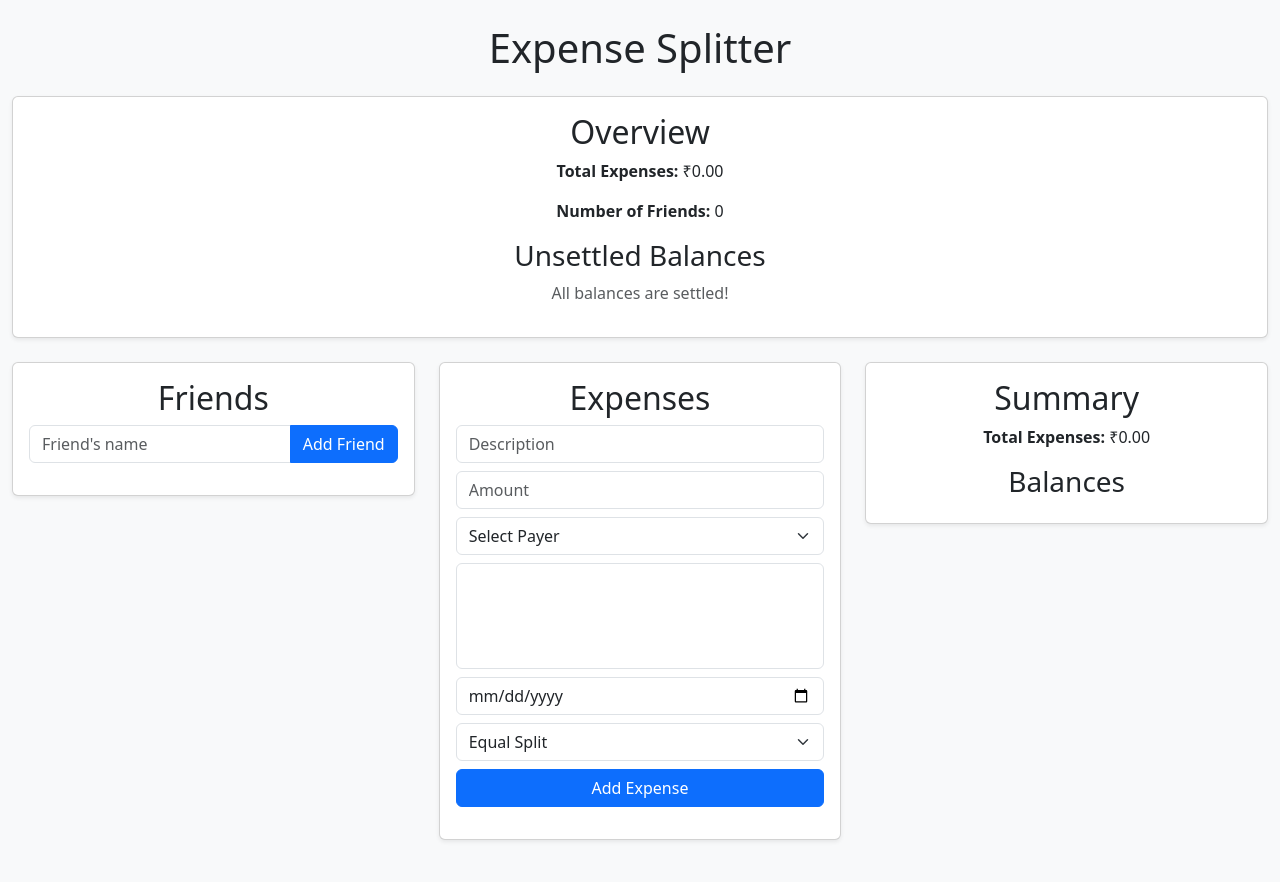
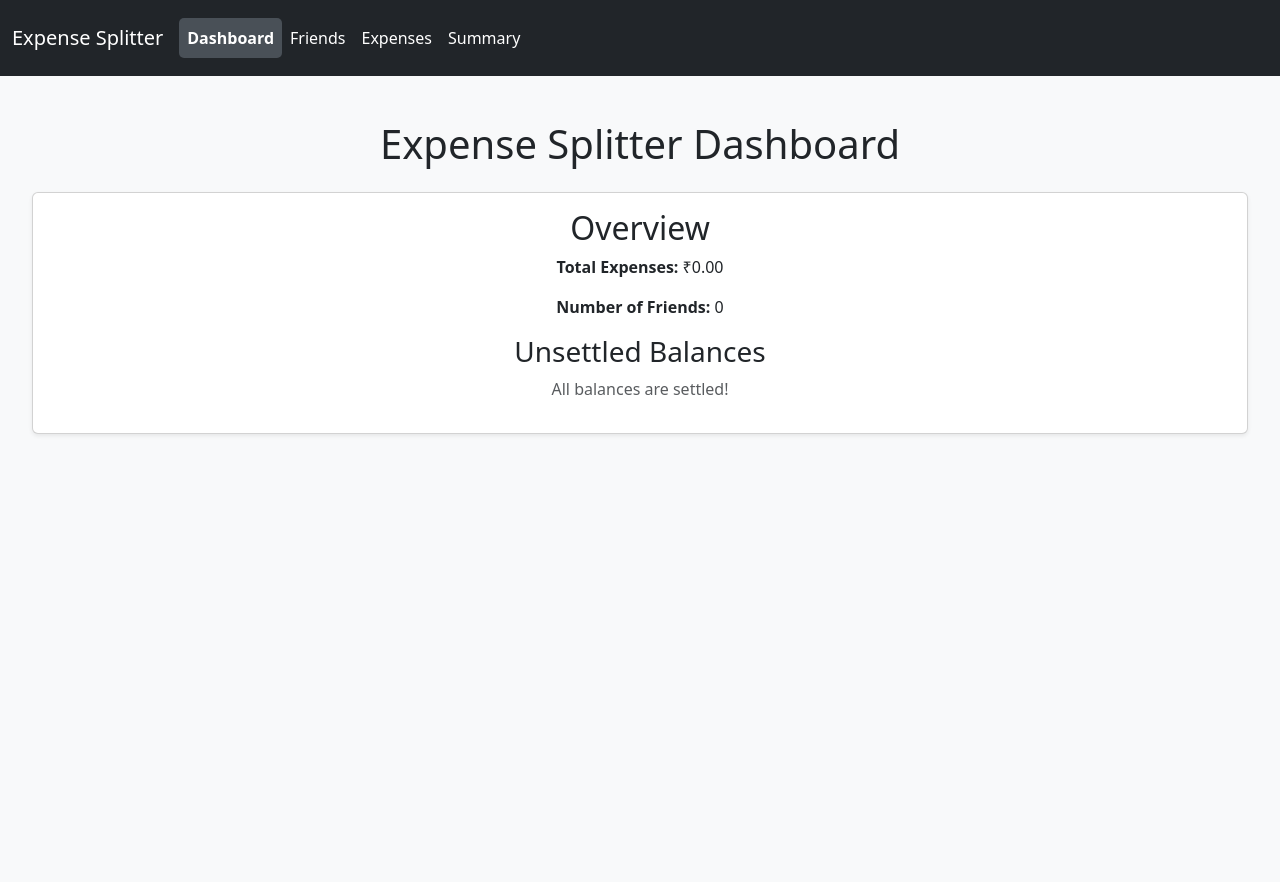
Before and after one commit to SandyaB827/sandya-milestone2, a React (Create React App) app: page / in a window 1280 px wide. Shown: the top 882 px of the page. Built offline with nearby package versions, Linux system fonts and the light colour scheme.

Commit message:
added nav bar for better navigation

```diff
--- a/src/App.css
+++ b/src/App.css
@@ -36,3 +36,8 @@
     transform: rotate(360deg);
   }
 }
+
+.App {
+  min-height: 100vh;
+  background-color: #f8f9fa;
+}
--- a/src/App.js
+++ b/src/App.js
@@ -1,12 +1,49 @@
 import React from 'react';
+import { BrowserRouter as Router, Route, Routes } from 'react-router-dom';
+import Navbar from './components/Navbar';
 import Dashboard from './components/Dashboard';
-import 'bootstrap/dist/css/bootstrap.min.css';
+import FriendList from './components/FriendList';
+import ExpenseList from './components/ExpenseList';
+import ExpenseSummary from './components/ExpenseSummary';
+import { FriendService } from './services/FriendService';
+import { ExpenseService } from './services/ExpenseService';
+import './App.css';
 
 function App() {
+  const [friends, setFriends] = React.useState(FriendService.getFriends());
+  const [expenses, setExpenses] = React.useState(ExpenseService.getExpenses());
+
+  React.useEffect(() => {
+    setFriends(FriendService.getFriends());
+    setExpenses(ExpenseService.getExpenses());
+  }, []);
+
   return (
-    <div>
-      <Dashboard />
-    </div>
+    <Router>
+      <div className="App">
+        <Navbar />
+        <div className="container-fluid py-4">
+          <Routes>
+            <Route
+              path="/"
+              element={<Dashboard friends={friends} expenses={expenses} />}
+            />
+            <Route
+              path="/friends"
+              element={<FriendList friends={friends} setFriends={setFriends} />}
+            />
+            <Route
+              path="/expenses"
+              element={<ExpenseList friends={friends} expenses={expenses} setExpenses={setExpenses} />}
+            />
+            <Route
+              path="/summary"
+              element={<ExpenseSummary friends={friends} expenses={expenses} />}
+            />
+          </Routes>
+        </div>
+      </div>
+    </Router>
   );
 }
 
--- a/src/components/Dashboard.js
+++ b/src/components/Dashboard.js
@@ -1,21 +1,8 @@
-import React, { useState, useEffect } from 'react';
-import FriendList from './FriendList';
-import ExpenseList from './ExpenseList';
-import ExpenseSummary from './ExpenseSummary';
-import { FriendService } from '../services/FriendService';
-import { ExpenseService } from '../services/ExpenseService';
+import React from 'react';
 import { CalculationService } from '../services/CalculationService';
 import './Dashboard.css';
 
-const Dashboard = () => {
-  const [friends, setFriends] = useState(FriendService.getFriends());
-  const [expenses, setExpenses] = useState(ExpenseService.getExpenses());
-
-  useEffect(() => {
-    setFriends(FriendService.getFriends());
-    setExpenses(ExpenseService.getExpenses());
-  }, []);
-
+const Dashboard = ({ friends, expenses }) => {
   const totalExpenses = CalculationService.calculateTotal(expenses);
   const balances = CalculationService.calculateSplit(expenses, friends);
   const unsettledBalances = Object.entries(balances)
@@ -26,10 +13,8 @@ const Dashboard = () => {
     }));
 
   return (
-    <div className="dashboard container-fluid py-4">
-      <h1 className="text-center mb-4">Expense Splitter</h1>
-
-      {/* Overview Section */}
+    <div className="dashboard">
+      <h1 className="text-center mb-4">Expense Splitter Dashboard</h1>
       <div className="card mb-4 shadow-sm">
         <div className="card-body">
           <h2 className="card-title">Overview</h2>
@@ -52,19 +37,6 @@ const Dashboard = () => {
           )}
         </div>
       </div>
-
-      {/* Main Sections */}
-      <div className="row">
-        <div className="col-md-4 mb-4">
-          <FriendList friends={friends} setFriends={setFriends} />
-        </div>
-        <div className="col-md-4 mb-4">
-          <ExpenseList friends={friends} expenses={expenses} setExpenses={setExpenses} />
-        </div>
-        <div className="col-md-4 mb-4">
-          <ExpenseSummary friends={friends} expenses={expenses} />
-        </div>
-      </div>
     </div>
   );
 };
--- /dev/null
+++ b/src/components/Navbar.css
@@ -0,0 +1,9 @@
+.navbar-nav .nav-link {
+    color: #ffffff;
+  }
+
+  .navbar-nav .nav-link.active {
+    font-weight: bold;
+    background-color: #495057;
+    border-radius: 5px;
+  }
--- /dev/null
+++ b/src/components/Navbar.js
@@ -0,0 +1,42 @@
+import React from 'react';
+import { NavLink } from 'react-router-dom';
+import './Navbar.css';
+
+const Navbar = () => {
+  return (
+    <nav className="navbar navbar-expand-lg navbar-dark bg-dark">
+      <div className="container-fluid">
+        <NavLink className="navbar-brand" to="/">Expense Splitter</NavLink>
+        <button
+          className="navbar-toggler"
+          type="button"
+          data-bs-toggle="collapse"
+          data-bs-target="#navbarNav"
+          aria-controls="navbarNav"
+          aria-expanded="false"
+          aria-label="Toggle navigation"
+        >
+          <span className="navbar-toggler-icon"></span>
+        </button>
+        <div className="collapse navbar-collapse" id="navbarNav">
+          <ul className="navbar-nav">
+            <li className="nav-item">
+              <NavLink className="nav-link" activeClassName="active" exact to="/">Dashboard</NavLink>
+            </li>
+            <li className="nav-item">
+              <NavLink className="nav-link" activeClassName="active" to="/friends">Friends</NavLink>
+            </li>
+            <li className="nav-item">
+              <NavLink className="nav-link" activeClassName="active" to="/expenses">Expenses</NavLink>
+            </li>
+            <li className="nav-item">
+              <NavLink className="nav-link" activeClassName="active" to="/summary">Summary</NavLink>
+            </li>
+          </ul>
+        </div>
+      </div>
+    </nav>
+  );
+};
+
+export default Navbar;
```
